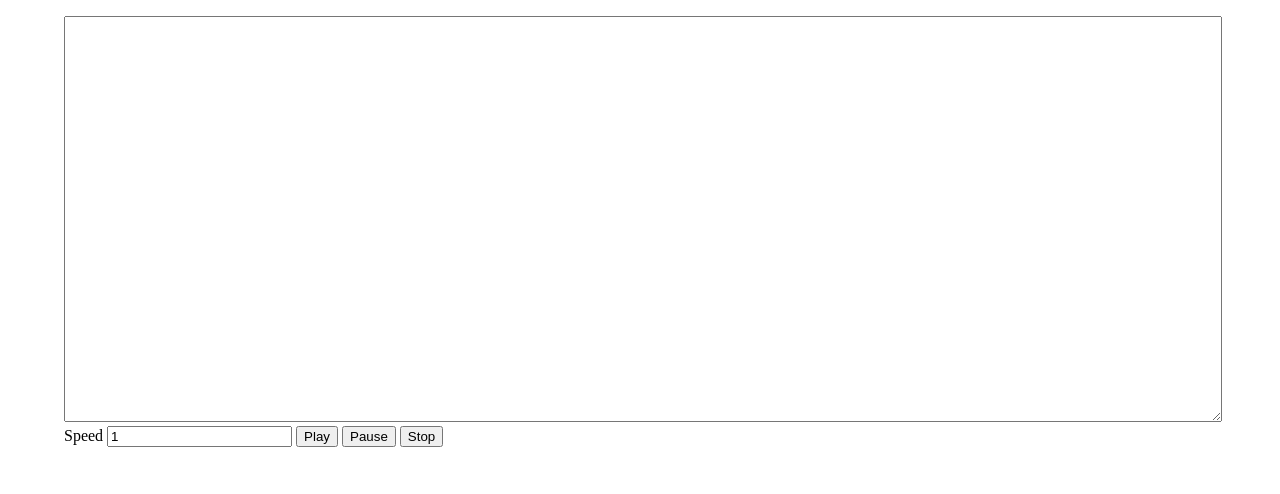
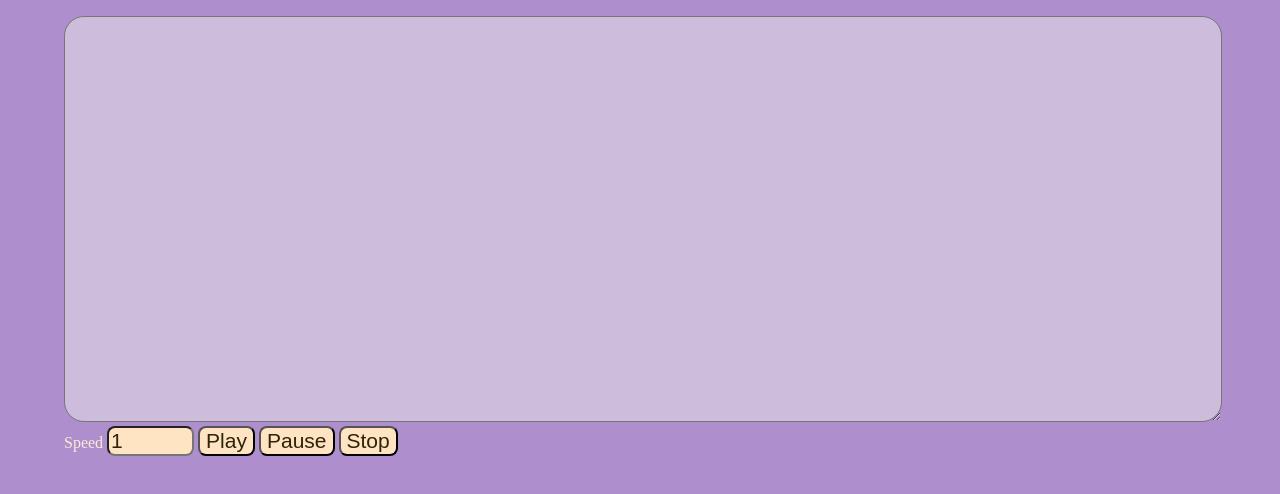
Before and after one commit to Kyliejoycodes/Text-to-Speech, a plain HTML site: page index.html in a window 1280 px wide. Drawn offline with Linux system fonts and the light colour scheme.

Commit message:
CSS changes

```diff
--- a/index.html
+++ b/index.html
@@ -9,10 +9,22 @@
             width:90%;
             margin: 0 auto;
             margin-top: 1rem;
+            background-color:rgb(174, 142, 205);
+            color:antiquewhite;
         }
         #text{
             width:100%;
             height:50vh;
+            background-color:rgb(205, 188, 220);
+        }
+        button, input{
+            background-color:bisque;
+            color:rgb(45, 35, 6);
+            border-radius: 8px;
+            font-size: 21px;
+        }
+        textarea{
+            border-radius: 20px;
         }
     </style>
 
@@ -20,7 +32,7 @@
 <body>
     <textarea id="text"></textarea>
     <label for="speed">Speed</label>
-    <input type="number" name="speed" id="speed" min=".5" maz="3" step=".5" value="1">
+    <input type="number" name="speed" id="speed" min=".5" max="5" step=".5" value="1">
     <button id="play-button">Play</button>
     <button id="pause-button">Pause</button>
     <button id="stop-button">Stop</button>
```
